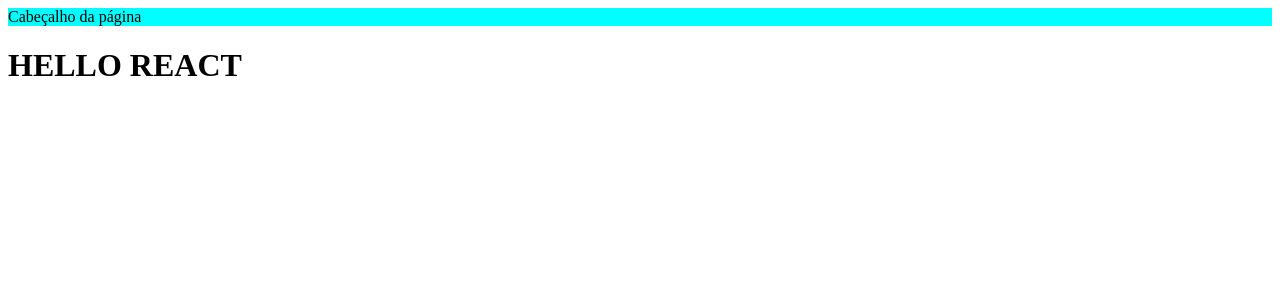
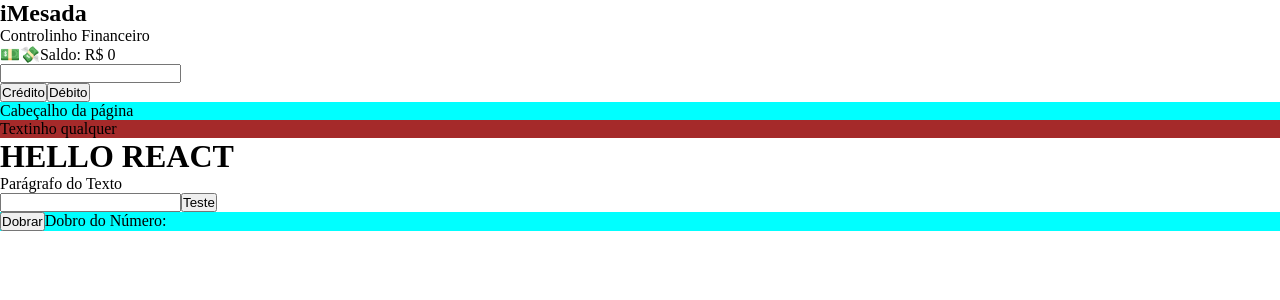
Before and after one commit to silvamicael/revisao-prog-senai, a React (Vite) app in the folder helloreact/: page / in a window 1280 px wide. Shown: the top 300 px of the page. Built offline with nearby package versions, Linux system fonts and the light colour scheme.

Commit message:
Att Header + Desafio iMesada

```diff
--- a/helloreact/index.html
+++ b/helloreact/index.html
@@ -1,5 +1,5 @@
 <!doctype html>
-<html lang="en">
+<html lang="pt-br">
   <head>
     <meta charset="UTF-8" />
     <link rel="icon" type="image/svg+xml" href="/vite.svg" />
--- a/helloreact/src/App.css
+++ b/helloreact/src/App.css
@@ -0,0 +1,3 @@
+.resultado{
+    background-color: rgb(0, 255, 255);
+}
--- a/helloreact/src/App.jsx
+++ b/helloreact/src/App.jsx
@@ -1,15 +1,41 @@
 import './App.css'
 import Header from './components/Header';
-
+import { useState } from 'react';
+import Imesada from './components/Imesada';
 
 
 function App() {
 
+  const [cont, SetCont] = useState(0)
+  const [inputPreco, setInputPreco] = useState('')
+  const [dobro, setDobro] = useState('')
+
+  function tratarTeste(){
+    console.log('Passou aqui!...');
+
+  }
+
+  function calculcarDobro(){
+    let valor = inputPreco
+    setDobro (valor*2)
+  }
 
   return (
     <>
-    <Header />
-      <h1>HELLO REACT</h1>
+      <Imesada/>
+      <Header />
+        <h1>HELLO REACT</h1>
+        <p>Parágrafo do Texto</p>
+        <input type="text"
+          value={inputPreco}
+          onChange={(event) => setInputPreco(event.target.value)}
+        />
+        {/* {inputPreco} */}
+        <button onClick={tratarTeste}>Teste</button>
+        <div className="resultado">
+          <button onClick={calculcarDobro}>Dobrar</button>
+          Dobro do Número: {dobro}
+        </div>
     </>
   )
 }
--- a/helloreact/src/components/Header.css
+++ b/helloreact/src/components/Header.css
@@ -2,3 +2,8 @@
 header{
     background-color: aqua
 }
+
+.paragrafo-do-header{
+    background-color: brown;
+
+}
--- a/helloreact/src/components/Header.jsx
+++ b/helloreact/src/components/Header.jsx
@@ -3,7 +3,10 @@ import './Header.css'
 function Header() {
 
     return(
-        <header>Cabeçalho da página</header>
+        <header>Cabeçalho da página
+            <p className='paragrafo-do-header'>Textinho qualquer</p>
+
+        </header>
     )
 }
 
--- /dev/null
+++ b/helloreact/src/components/Imesada.jsx
@@ -0,0 +1,34 @@
+import { useState } from "react"
+
+function Imesada() {
+
+    const [saldo, setSaldo] = useState(0);
+    const [inputSaldo, setInputSaldo] = useState('');
+
+    function creditarSaldo(){
+        let valor = Number(inputSaldo)
+        setSaldo (saldo + valor)
+    }
+
+    function debitarSaldo(){
+        let valor = Number(inputSaldo)
+        setSaldo (saldo - valor)
+    }
+
+    return (
+            <div>
+                <h2>iMesada</h2>
+                <p>Controlinho Financeiro</p>
+                <p>💵💸Saldo: R$ {saldo}</p>
+                <input type="text"
+                    value={inputSaldo}
+                    onChange={(e) => setInputSaldo(e.target.value)}
+                    />
+                    <br />
+                <button onClick={creditarSaldo}>Crédito</button>
+                <button onClick={debitarSaldo}>Débito</button>
+            </div>
+    )
+}
+
+export default Imesada
--- a/helloreact/src/index.css
+++ b/helloreact/src/index.css
@@ -0,0 +1,13 @@
+*{
+    margin: 0;
+    padding: 0;
+    box-sizing: border-box;
+}
+
+html, body, #root{
+    min-height: 100vh;
+}
+
+/* body{
+    background-color: cornflowerblue;
+} */
```
Also changed, not shown: 1 other file (tests, documents, lock files or other folders).
